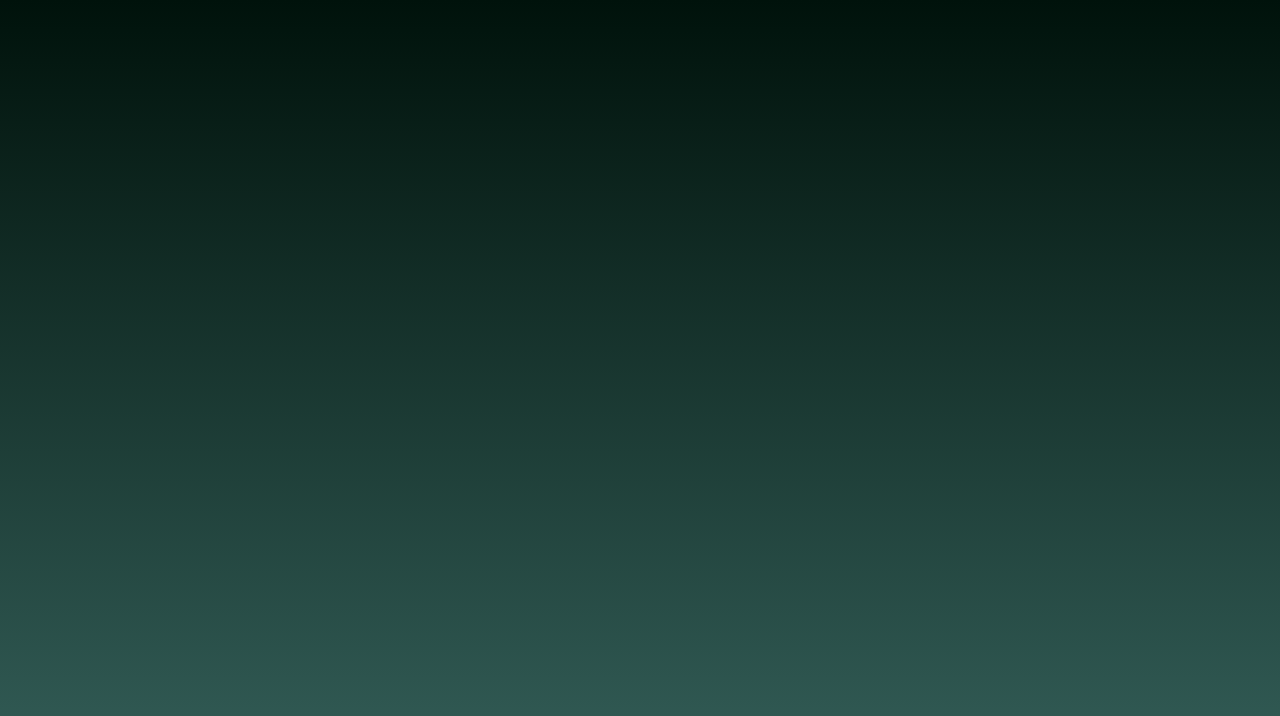
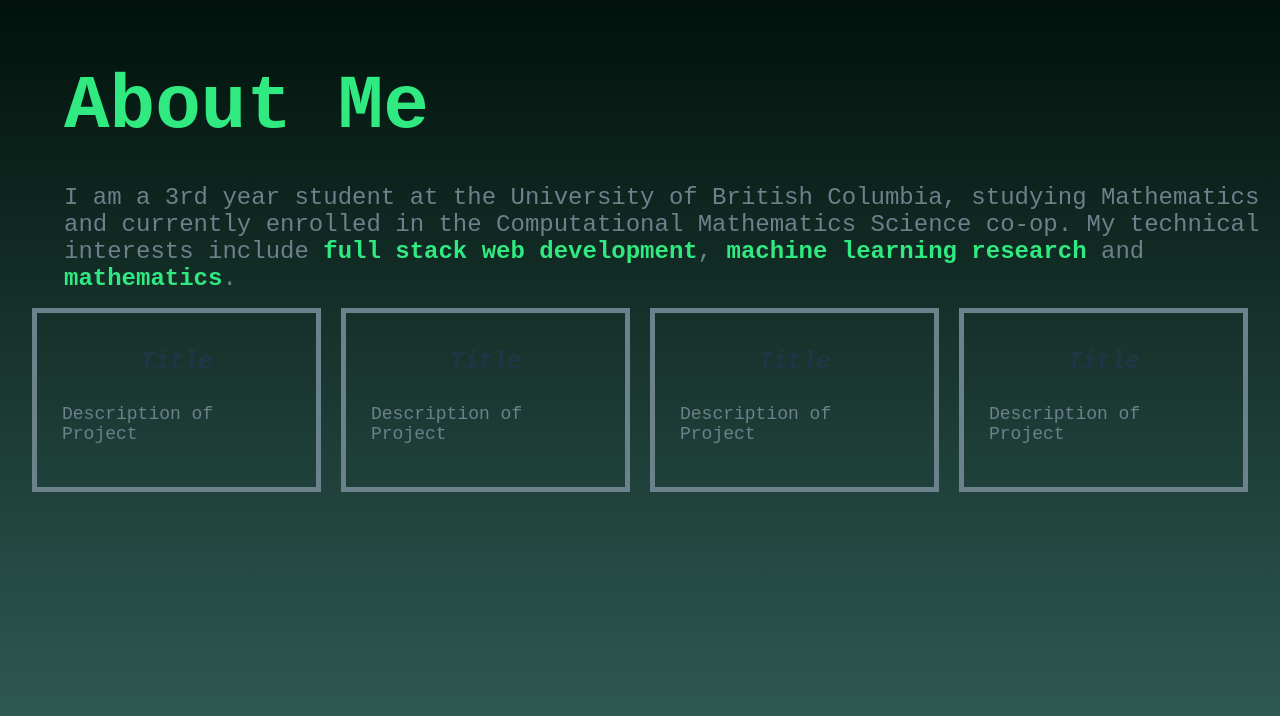
Before and after one commit to tanaya-k/portfolio, a React (Vite) app: page /about-me in a window 1280 px wide. Shown: the top 716 px of the page. Built offline with nearby package versions, Linux system fonts and the light colour scheme.

Commit message:
Implemented About Me page

```diff
--- a/src/components/about_me/about_me.css
+++ b/src/components/about_me/about_me.css
@@ -0,0 +1,29 @@
+.about.me {
+    text-align: left;
+    position: absolute;
+    top: 0px;
+    left: 5%;
+    margin-top: 5%;
+    margin-bottom: 5%;
+}
+
+p {
+    font-size: 24px;
+    color: #6B818C;
+    text-align: left;
+    position: absolute;
+    top: 20%;
+    left: 5%;
+}
+
+b {
+    color: #31E981;
+}
+
+.projects.display {
+    display: flex;
+    flex-direction: row;
+    justify-content: space-evenly;
+    gap: 20px;
+    align-items: center;
+}
--- a/src/components/about_me/about_me.jsx
+++ b/src/components/about_me/about_me.jsx
@@ -1,5 +1,22 @@
 import React from "react";
+import "./about_me.css";
+import Project from "../project/project";
 
 export default function AboutMe() {
-    return <div></div>
+    return (
+    <div>
+        <h1 className="about me">About Me</h1>
+        <p>I am a 3rd year student at the University of British Columbia,
+            studying Mathematics and currently enrolled in the Computational Mathematics Science co-op.
+            My technical interests include <b>full stack web development</b>, <b>machine learning
+                 research</b> and <b>mathematics</b>.
+        </p>
+        <div className="projects display">
+            <Project title={"Title"} description={"Description of Project"} />
+            <Project title={"Title"} description={"Description of Project"} />
+            <Project title={"Title"} description={"Description of Project"} />
+            <Project title={"Title"} description={"Description of Project"} />
+        </div>
+    </div>
+    )
 }
--- /dev/null
+++ b/src/components/project/project.css
@@ -0,0 +1,15 @@
+.project.description {
+    color: #6B818C;
+    font-size: 18px;
+    position: relative;
+    top: 0;
+    left: 0;
+    padding: 10px;
+}
+.project.info {
+    border-style: solid;
+    border-width: 5px;
+    border-color: #6B818C;
+    padding: 15px;
+    align-items: center;
+}
--- /dev/null
+++ b/src/components/project/project.jsx
@@ -0,0 +1,11 @@
+import React from "react";
+import "./project.css";
+
+export default function Project({title, description}) {
+    return (
+            <div className="project info">
+                <h2><i>{title}</i></h2>
+                <p className="project description">{description}</p>
+            </div>
+            )
+}
```
